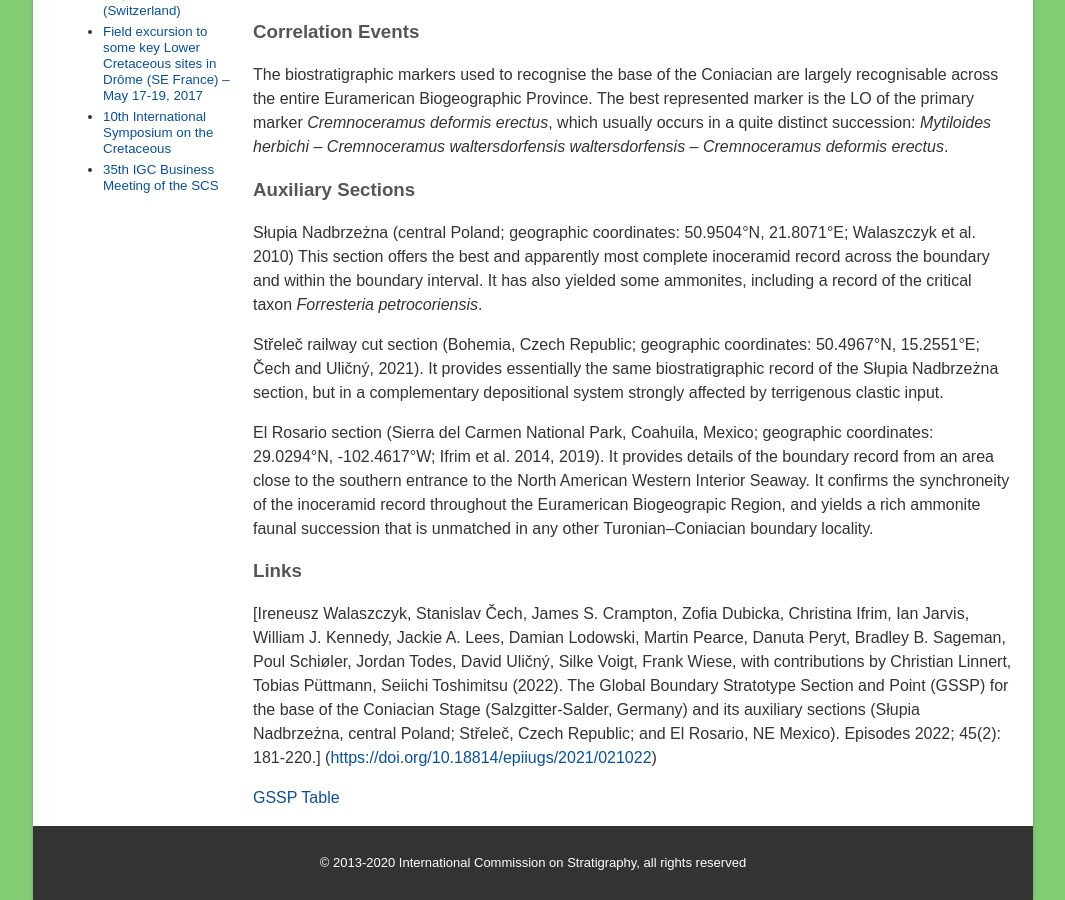
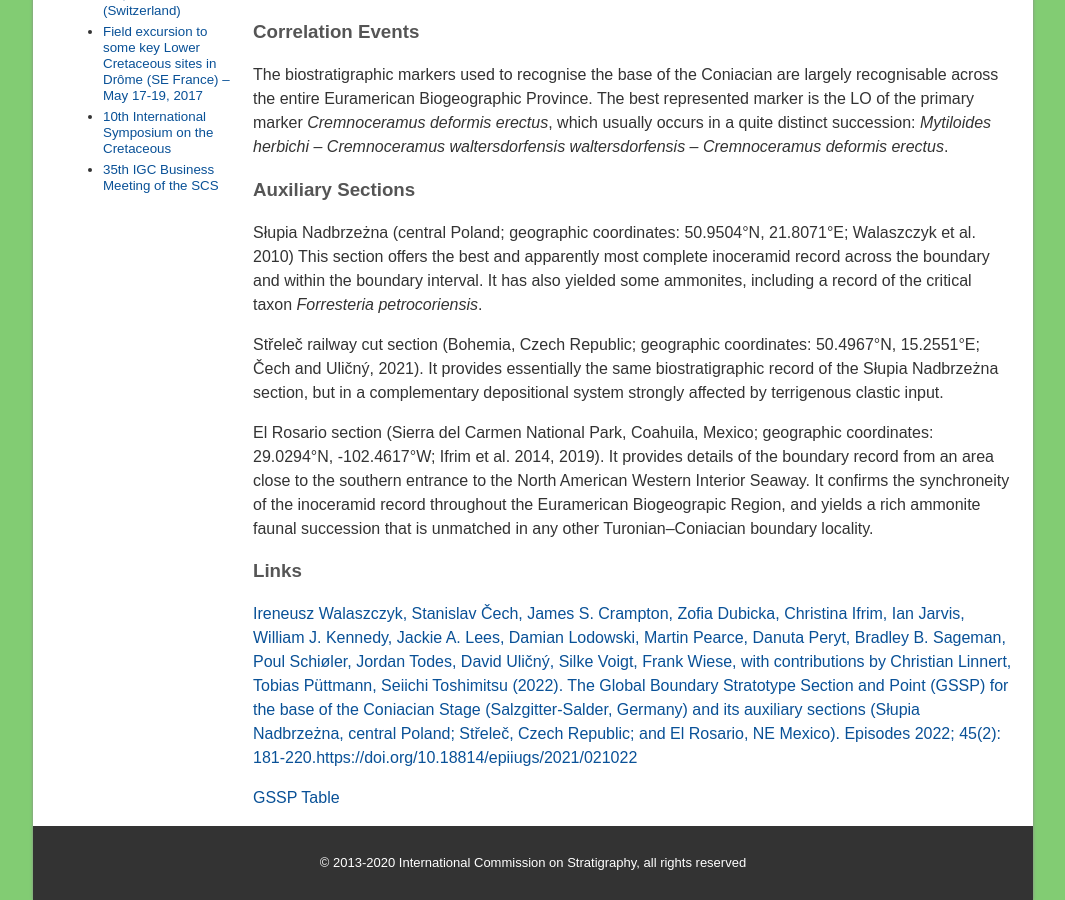
Before and after one commit to i-c-stratigraphy/subcommission-cretaceous, a Jekyll site: the page built from pages/gssps/coniacian.md, in a window 1280 px wide and 900 px high, scrolled down 1744 px. Shown: the whole window, without its empty margins (107-1172 px from the left). Built offline with Jekyll 4.4.1, drawn with Linux system fonts in a browser that asks for light colours.

```diff
--- a/pages/gssps/coniacian.md
+++ b/pages/gssps/coniacian.md
@@ -53,8 +53,6 @@ Střeleč railway cut section (Bohemia, Czech Republic; geographic coordinates:
 El Rosario section (Sierra del Carmen National Park, Coahuila, Mexico; geographic coordinates: 29.0294°N, -102.4617°W; Ifrim et al. 2014, 2019). It provides details of the boundary record from an area close to the southern entrance to the North American Western Interior Seaway. It confirms the synchroneity of the inoceramid record throughout the Euramerican Biogeograpic Region, and yields a rich ammonite faunal succession that is unmatched in any other Turonian–Coniacian boundary locality.
 
 ### Links
-
-[Ireneusz Walaszczyk, Stanislav Čech, James S. Crampton, Zofia Dubicka, Christina Ifrim, Ian Jarvis, William J. Kennedy, Jackie A. Lees, Damian Lodowski, Martin Pearce, Danuta Peryt, Bradley B. Sageman, Poul Schiøler, Jordan Todes, David Uličný, Silke Voigt, Frank Wiese, with contributions by Christian Linnert, Tobias Püttmann, Seiichi Toshimitsu (2022). The Global Boundary Stratotype Section and Point (GSSP) for the base of the Coniacian Stage (Salzgitter-Salder, Germany) and its auxiliary sections (Słupia Nadbrzeżna, central Poland; Střeleč, Czech Republic; and El Rosario, NE Mexico). Episodes 2022; 45(2): 181-220.]
-([https://doi.org/10.18814/epiiugs/2021/021022](https://www.episodes.org/journal/view.html?volume=45&number=2&spage=181&vmd=Full))
+[Ireneusz Walaszczyk, Stanislav Čech, James S. Crampton, Zofia Dubicka, Christina Ifrim, Ian Jarvis, William J. Kennedy, Jackie A. Lees, Damian Lodowski, Martin Pearce, Danuta Peryt, Bradley B. Sageman, Poul Schiøler, Jordan Todes, David Uličný, Silke Voigt, Frank Wiese, with contributions by Christian Linnert, Tobias Püttmann, Seiichi Toshimitsu (2022). The Global Boundary Stratotype Section and Point (GSSP) for the base of the Coniacian Stage (Salzgitter-Salder, Germany) and its auxiliary sections (Słupia Nadbrzeżna, central Poland; Střeleč, Czech Republic; and El Rosario, NE Mexico). Episodes 2022; 45(2): 181-220.https://doi.org/10.18814/epiiugs/2021/021022](https://www.episodes.org/journal/view.html?volume=45&number=2&spage=181&vmd=Full)
 
 [GSSP Table](https://stratigraphy.org/gssps/)
```
